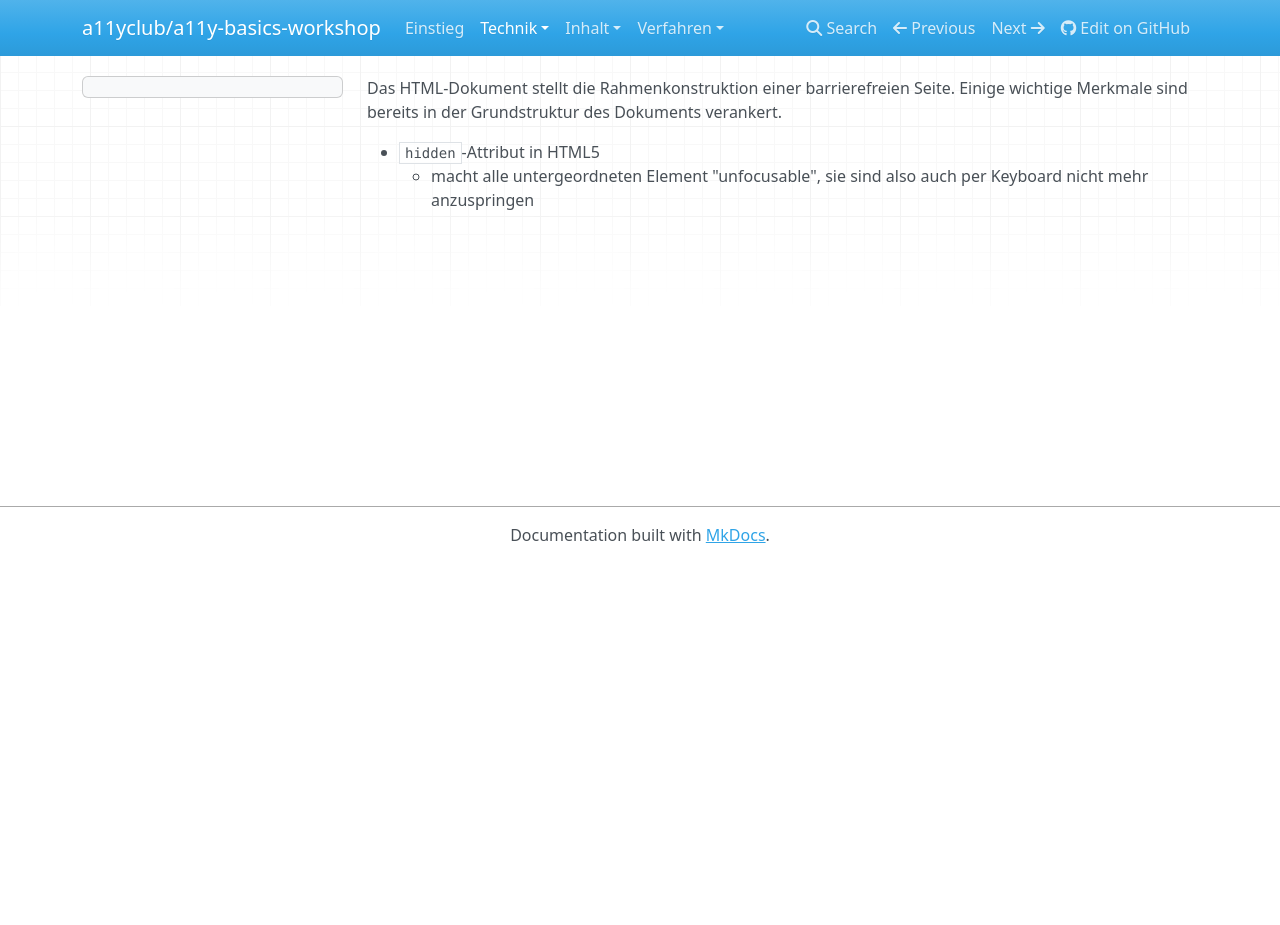
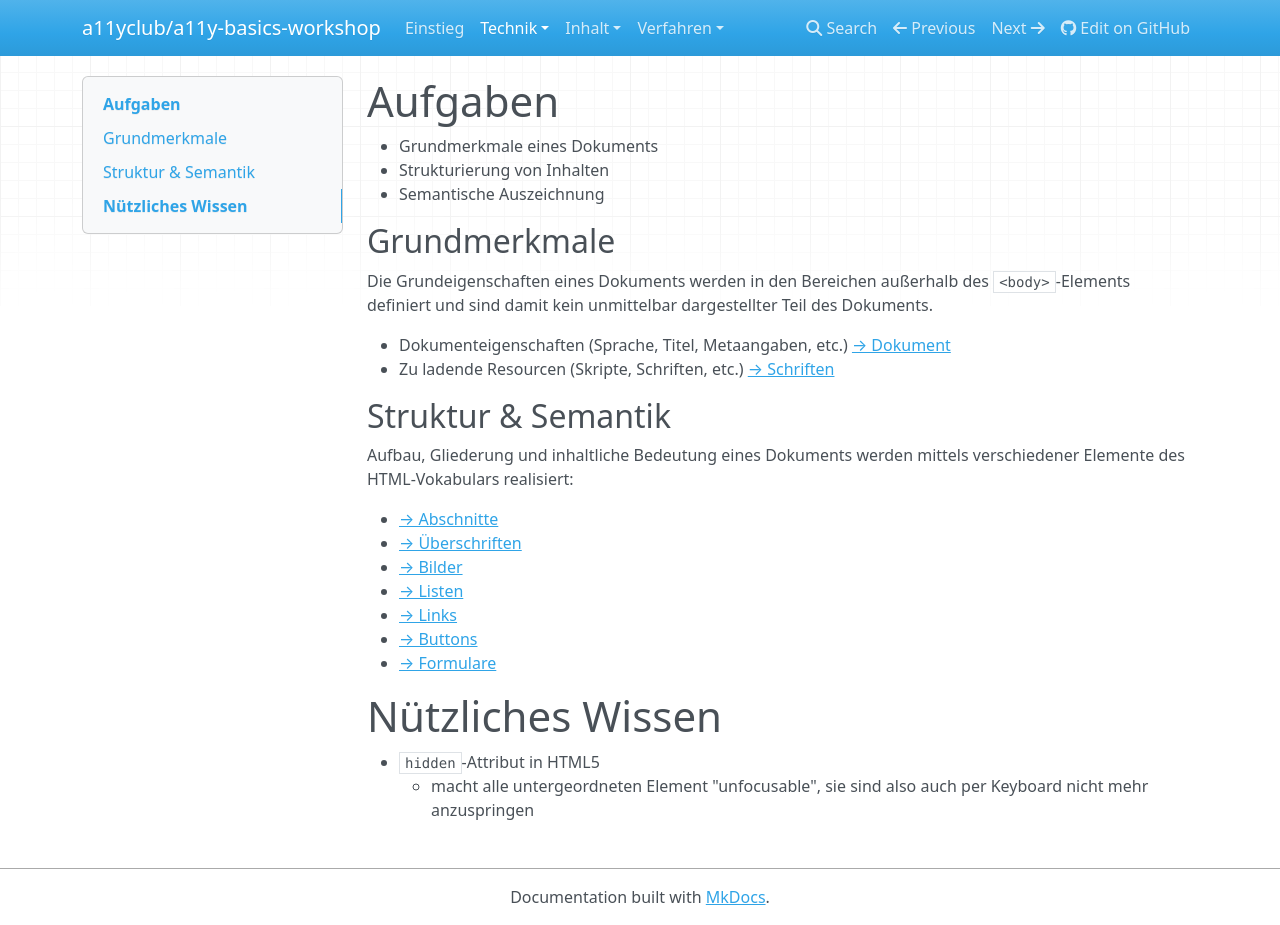
Before and after one commit to a11yclub/a11y-basics-workshop, an MkDocs documentation site: the page built from doc/tech/html.md, in a window 1280 px wide and 925 px high. Built offline with MkDocs 1.6.1, drawn with Linux system fonts in a browser that asks for light colours; nearby versions of some CDN libraries; old or Windows-style settings are respelled for this version of MkDocs.

Commit message:
HTML intro

```diff
--- a/doc/tech/html.md
+++ b/doc/tech/html.md
@@ -1,4 +1,29 @@
-Das HTML-Dokument stellt die Rahmenkonstruktion einer barrierefreien Seite. Einige wichtige Merkmale sind bereits in der Grundstruktur des Dokuments verankert.
+# Aufgaben
 
-  * `hidden`-Attribut in HTML5
-  	* macht alle untergeordneten Element "unfocusable", sie sind also auch per Keyboard nicht mehr anzuspringen
+* Grundmerkmale eines Dokuments
+* Strukturierung von Inhalten
+* Semantische Auszeichnung
+
+## Grundmerkmale
+
+Die Grundeigenschaften eines Dokuments werden in den Bereichen außerhalb des `<body>`-Elements definiert und sind damit kein unmittelbar dargestellter Teil des Dokuments.
+
+* Dokumenteigenschaften (Sprache, Titel, Metaangaben, etc.) [→ Dokument](html/document.md)
+* Zu ladende Resourcen (Skripte, Schriften, etc.) [→ Schriften](html/fonts.md)
+
+## Struktur & Semantik
+
+Aufbau, Gliederung und inhaltliche Bedeutung eines Dokuments werden mittels verschiedener Elemente des HTML-Vokabulars realisiert:
+
+* [→ Abschnitte](html/elements/sectioning.md)
+* [→ Überschriften](html/elements/headings.md)
+* [→ Bilder](html/elements/images.md)
+* [→ Listen](html/elements/lists.md)
+* [→ Links](html/elements/links.md)
+* [→ Buttons](html/elements/buttons.md)
+* [→ Formulare](html/elements/forms.md)
+
+# Nützliches Wissen
+
+* `hidden`-Attribut in HTML5
+    * macht alle untergeordneten Element "unfocusable", sie sind also auch per Keyboard nicht mehr anzuspringen
--- a/mkdocs.yml
+++ b/mkdocs.yml
@@ -12,7 +12,7 @@ pages:
     - Dokument: 'tech/html/document.md'
     - Schriften: 'tech/html/fonts.md'
     - Elemente:
-      - Struktur: 'tech/html/elements/sectioning.md'
+      - Abschnitte: 'tech/html/elements/sectioning.md'
       - Überschriften: 'tech/html/elements/headings.md'
       - Bilder: 'tech/html/elements/images.md'
       - Listen: 'tech/html/elements/lists.md'
```
Also changed, not shown: doc/index.md (+7 -7 lines), doc/tech.md (+2 -2 lines).
